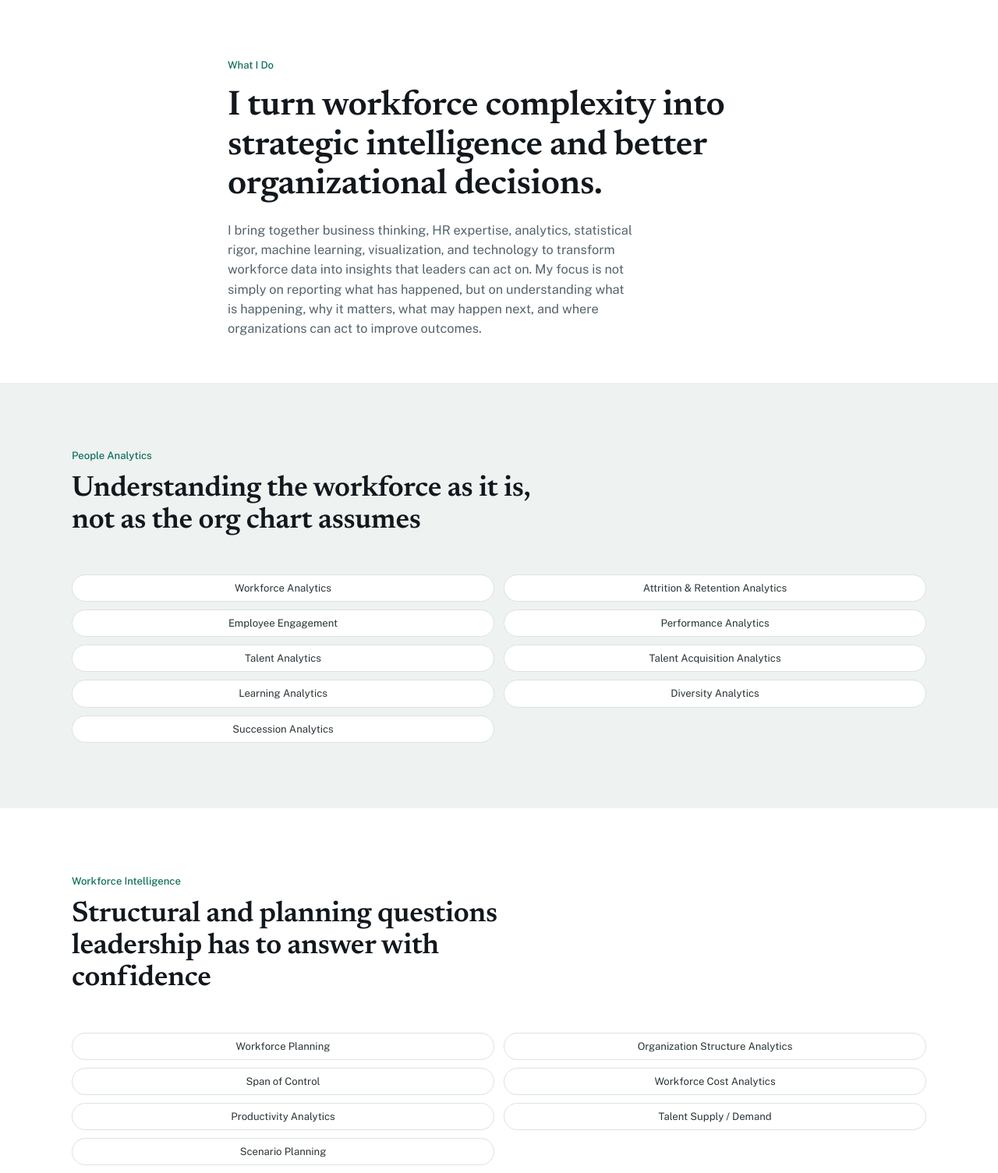
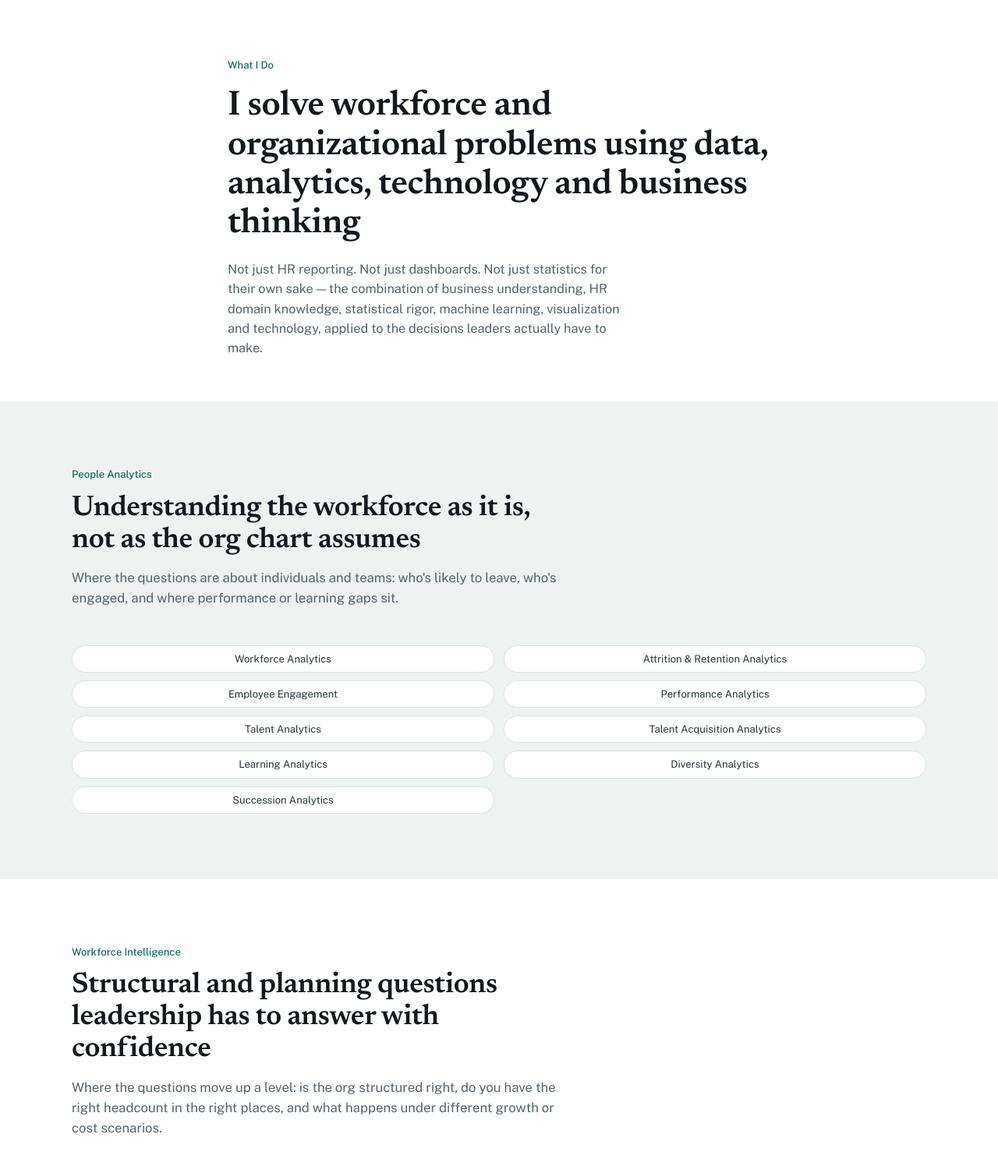
Before and after one commit to Lavannn/People-Analytics-Website, a plain HTML site: page what-i-do.html in a window 1280 px wide. Shown: the part 79-1584 px from the top of the page at 78% size. Drawn offline with nearby package versions, Linux system fonts and the light colour scheme.

Commit message:
Add files via upload

```diff
--- a/what-i-do.html
+++ b/what-i-do.html
@@ -3,7 +3,7 @@
 <head>
 <meta charset="UTF-8">
 <meta name="viewport" content="width=device-width, initial-scale=1.0">
-<title>What I Do - People Analytics & HR Transformation | Lavan Kumar Vangapandu</title>
+<title>What I Do — People Analytics & HR Transformation | Lavan Kumar Vangapandu</title>
 <meta name="description" content="People Analytics, Workforce Intelligence, Advanced Analytics, Machine Learning and HR Transformation capabilities — grounded in 19+ years of hands-on delivery.">
 <link rel="stylesheet" href="assets/css/style.css">
 </head>
@@ -38,8 +38,8 @@
     <div class="wrap" style="grid-template-columns:1fr; max-width:760px;">
       <div>
         <div class="eyebrow">What I Do</div>
-        <h1 style="font-size:clamp(2rem,4vw,2.8rem);">I turn workforce complexity into strategic intelligence and better organizational decisions.</h1>
-        <p class="support" style="margin-top:20px;">I bring together business thinking, HR expertise, analytics, statistical rigor, machine learning, visualization, and technology to transform workforce data into insights that leaders can act on. My focus is not simply on reporting what has happened, but on understanding what is happening, why it matters, what may happen next, and where organizations can act to improve outcomes.</p>
+        <h1 style="font-size:clamp(2rem,4vw,2.8rem);">I solve workforce and organizational problems using data, analytics, technology and business thinking</h1>
+        <p class="support" style="margin-top:20px;">Not just HR reporting. Not just dashboards. Not just statistics for their own sake — the combination of business understanding, HR domain knowledge, statistical rigor, machine learning, visualization and technology, applied to the decisions leaders actually have to make.</p>
       </div>
     </div>
   </section>
@@ -49,6 +49,7 @@
       <div class="section-head">
         <div class="eyebrow">People Analytics</div>
         <h2>Understanding the workforce as it is, not as the org chart assumes</h2>
+        <p>Where the questions are about individuals and teams: who's likely to leave, who's engaged, and where performance or learning gaps sit.</p>
       </div>
       <div class="pill-row">
         <span class="pill">Workforce Analytics</span><span class="pill">Attrition &amp; Retention Analytics</span>
@@ -64,6 +65,7 @@
       <div class="section-head">
         <div class="eyebrow">Workforce Intelligence</div>
         <h2>Structural and planning questions leadership has to answer with confidence</h2>
+        <p>Where the questions move up a level: is the org structured right, do you have the right headcount in the right places, and what happens under different growth or cost scenarios.</p>
       </div>
       <div class="pill-row">
         <span class="pill">Workforce Planning</span><span class="pill">Organization Structure Analytics</span>
@@ -78,6 +80,7 @@
       <div class="section-head">
         <div class="eyebrow">Advanced Analytics</div>
         <h2>Statistical rigor behind every recommendation</h2>
+        <p>The methods underneath the insights above — shown here for the technically literate buyer who wants to know the work will hold up to scrutiny.</p>
       </div>
       <div class="pill-row">
         <span class="pill">Regression</span><span class="pill">Logistic Regression</span><span class="pill">ANOVA</span><span class="pill">MANOVA</span>
@@ -94,6 +97,7 @@
       <div class="section-head">
         <div class="eyebrow">Machine Learning</div>
         <h2>Prediction and segmentation applied to workforce problems</h2>
+        <p>Where the goal shifts from explaining the past to predicting who's at risk, who fits a role, and how to group people meaningfully for action.</p>
       </div>
       <div class="pill-row">
         <span class="pill">Classification</span><span class="pill">Decision Trees</span><span class="pill">Random Forest</span>
@@ -107,6 +111,7 @@
       <div class="section-head">
         <div class="eyebrow">HR Transformation</div>
         <h2>Turning analytics capability into a lasting operating model</h2>
+        <p>Where the work outlasts the engagement: building the technology, dashboards and habits that let the function keep going without a consultant in the room.</p>
       </div>
       <div class="pill-row">
         <span class="pill">HR Technology</span><span class="pill">Analytics Transformation</span><span class="pill">HR Process Improvement</span>
```
